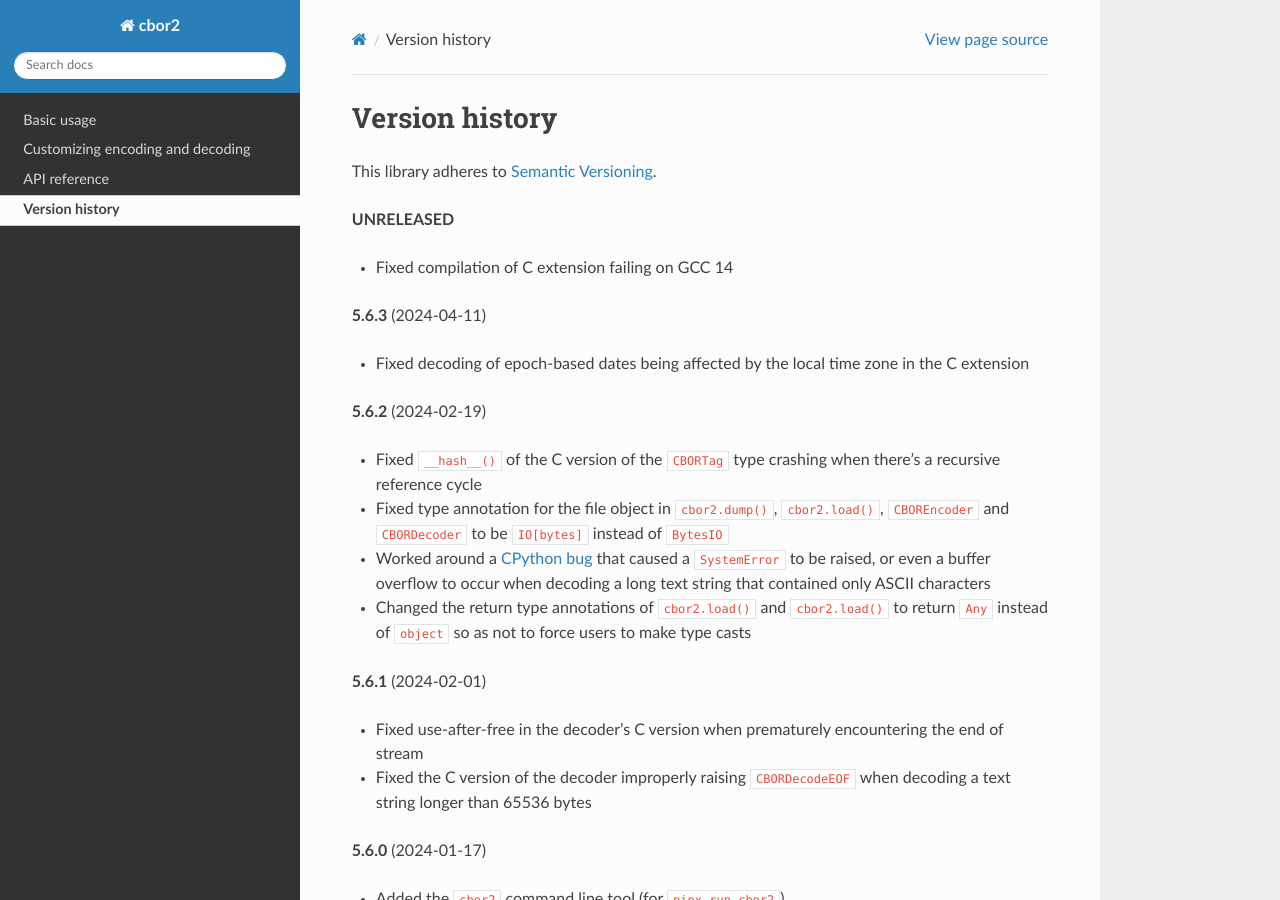
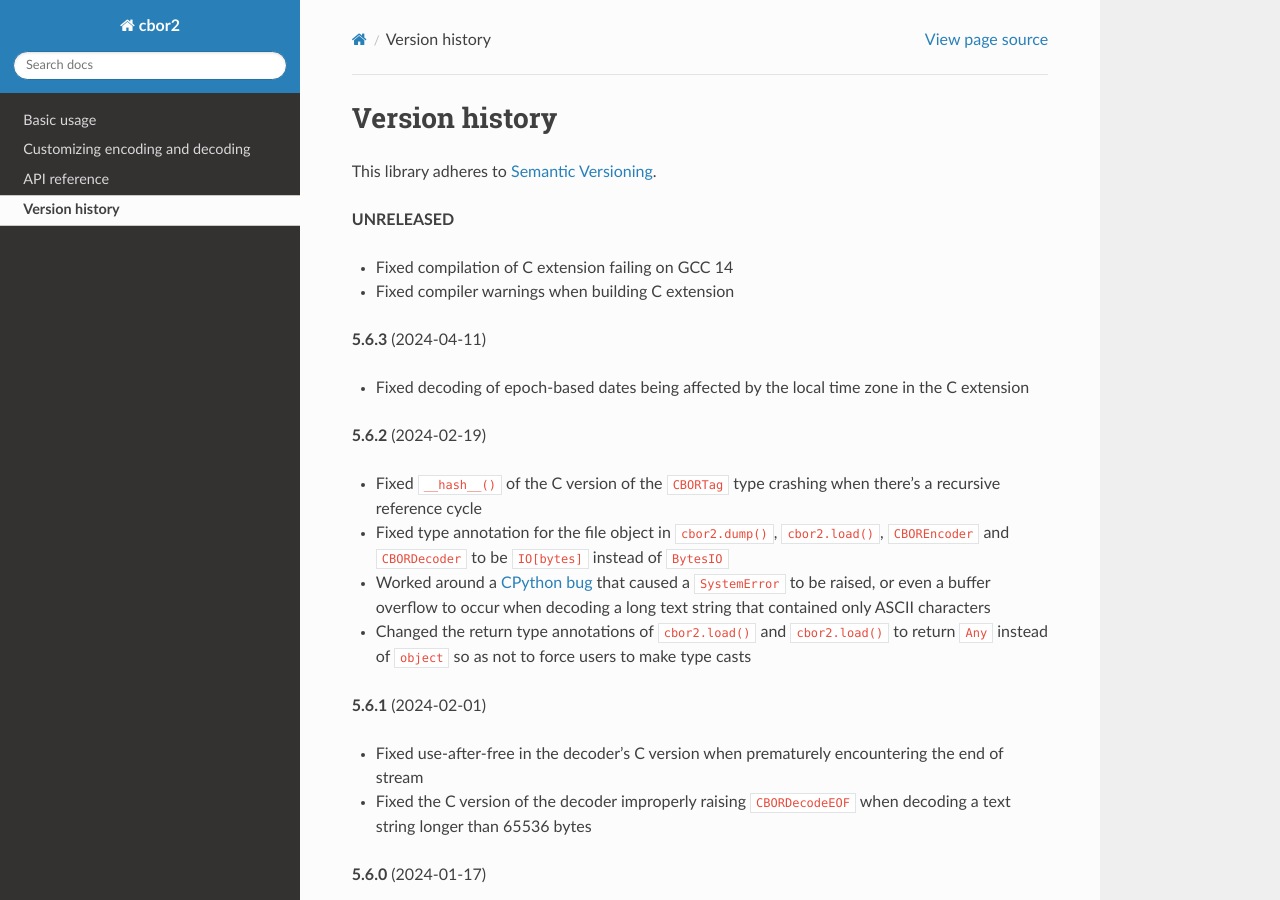
Before and after one commit to agronholm/cbor2, a Sphinx documentation site: the page built from docs/versionhistory.rst, in a window 1280 px wide and 900 px high. Built offline with Sphinx 7.4.7 and the Read the Docs theme 2.0.0, drawn with Linux system fonts in a browser that asks for light colours; the version number could not be read and is left out.

Commit message:
Add changelog entry for compiler warning fixes

```diff
--- a/docs/versionhistory.rst
+++ b/docs/versionhistory.rst
@@ -8,6 +8,7 @@ This library adheres to `Semantic Versioning <http://semver.org/>`_.
 **UNRELEASED**
 
 - Fixed compilation of C extension failing on GCC 14
+- Fixed compiler warnings when building C extension
 
 **5.6.3** (2024-04-11)
 
```
